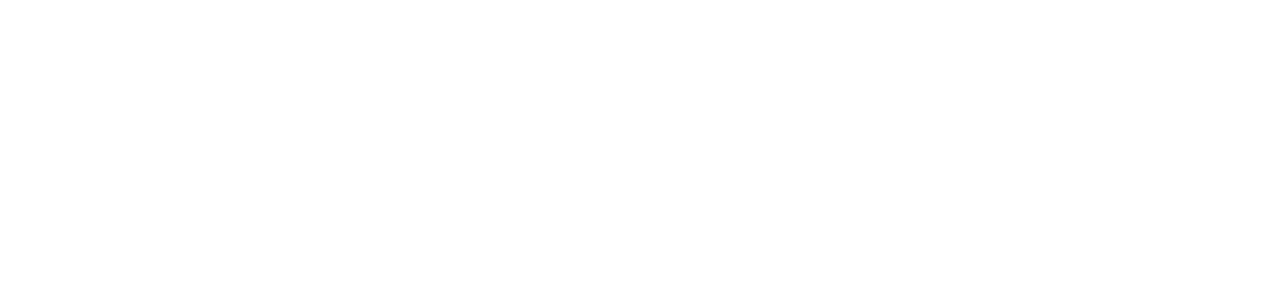
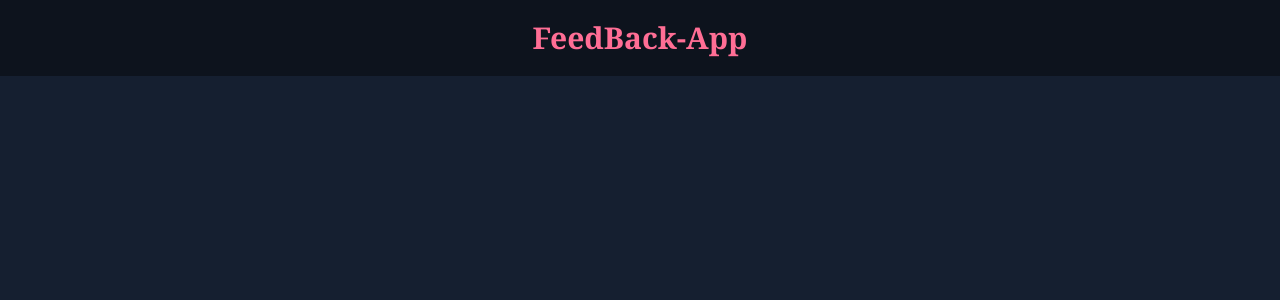
Before and after one commit to halilibrahimcelik/feedback-app, a React (Create React App) app: page / in a window 1280 px wide. Shown: the top 300 px of the page. Built offline with nearby package versions, Linux system fonts and the light colour scheme.

Commit message:
Header Added.

```diff
--- a/package.json
+++ b/package.json
@@ -34,5 +34,10 @@
       "last 1 firefox version",
       "last 1 safari version"
     ]
+  },
+  "devDependencies": {
+    "autoprefixer": "^10.4.13",
+    "postcss": "^8.4.19",
+    "tailwindcss": "^3.2.4"
   }
 }
--- /dev/null
+++ b/postcss.config.js
@@ -0,0 +1,8 @@
+module.exports = {
+  content: ["./src/**/*.{js,jsx,ts,tsx}"],
+
+  plugins: {
+    tailwindcss: {},
+    autoprefixer: {},
+  },
+};
--- a/src/App.js
+++ b/src/App.js
@@ -1,5 +1,29 @@
+import { useEffect, useState } from "react";
+import Header from "./components/Header";
+
 function App() {
-  return <div className="App"></div>;
+  const [loading, setLoading] = useState(true);
+  const [title, setTitle] = useState("FeedBack-App");
+  useEffect(() => {
+    setTimeout(() => {
+      setLoading(false);
+    }, 2000);
+  }, []);
+  if (loading) {
+    return (
+      <h1
+        className="text-3xl text text-center font-extrabold absolute top-[50%] left-[50%]"
+        style={{ transform: "translate(-50%, -50%)" }}
+      >
+        Loading...
+      </h1>
+    );
+  }
+  return (
+    <div className="App">
+      <Header title={title} />
+    </div>
+  );
 }
 
 export default App;
--- /dev/null
+++ b/src/components/Header.jsx
@@ -0,0 +1,23 @@
+import React from "react";
+import PropTypes from "prop-types";
+const Header = ({ title }) => {
+  return (
+    <header>
+      <h1
+        className=" text-3xl bg-[rgba(0,0,0,0.4)] p-5 font-extrabold
+      text-[#ff6e95]
+      font-serif text-center"
+      >
+        {title}
+      </h1>
+    </header>
+  );
+};
+
+Header.defaultProps = {
+  title: "Feedback UI",
+};
+Header.propTypes = {
+  title: PropTypes.string.isRequired,
+};
+export default Header;
--- a/src/index.css
+++ b/src/index.css
@@ -1,13 +1,7 @@
-body {
-  margin: 0;
-  font-family: -apple-system, BlinkMacSystemFont, 'Segoe UI', 'Roboto', 'Oxygen',
-    'Ubuntu', 'Cantarell', 'Fira Sans', 'Droid Sans', 'Helvetica Neue',
-    sans-serif;
-  -webkit-font-smoothing: antialiased;
-  -moz-osx-font-smoothing: grayscale;
+@tailwind base;
+@tailwind components;
+@tailwind utilities;
+
+body{
+    background-color: #151F30;
 }
-
-code {
-  font-family: source-code-pro, Menlo, Monaco, Consolas, 'Courier New',
-    monospace;
-}
--- /dev/null
+++ b/tailwind.config.js
@@ -0,0 +1,8 @@
+/** @type {import('tailwindcss').Config} */
+module.exports = {
+  content: ["./src/**/*.{js,jsx,ts,tsx}"],
+  theme: {
+    extend: {},
+  },
+  plugins: [],
+};
```
Also changed, not shown: 1 other file (tests, documents, lock files or other folders).
